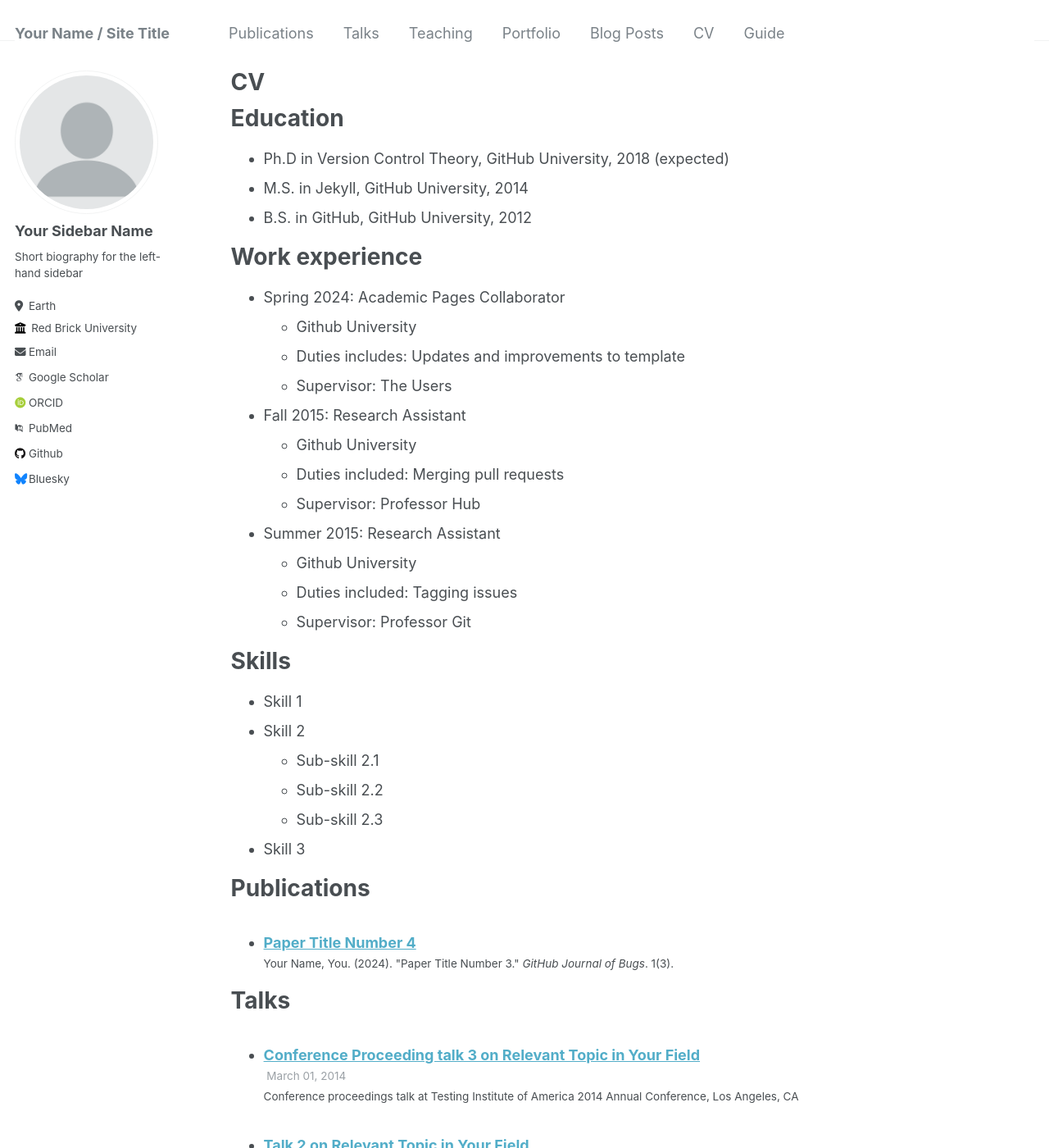
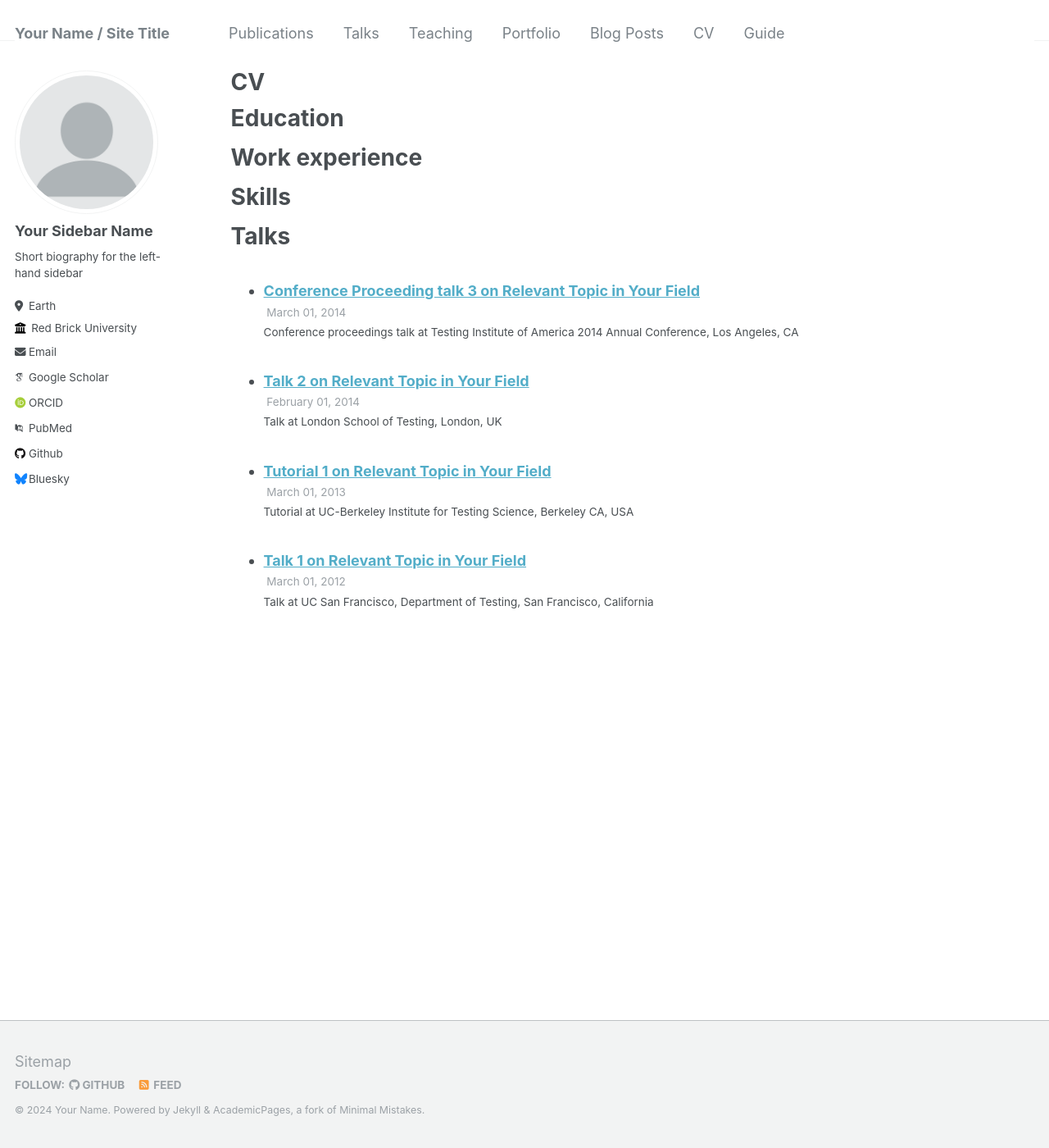
Before and after one commit to zhengjiaxi/zhengjiaxi, a Jekyll site: the page built from _pages/cv.md, in a window 1280 px wide and 1400 px high. Shown: the whole window at 82% size. Built offline with Jekyll 4.4.1, drawn with Linux system fonts in a browser that asks for light colours; some web fonts are replaced; some of the changed text lies outside the part shown.

Commit message:
Initial commit

```diff
--- a/_pages/cv.md
+++ b/_pages/cv.md
@@ -11,54 +11,18 @@
 
 Education
 ======
-* Ph.D in Version Control Theory, GitHub University, 2018 (expected)
-* M.S. in Jekyll, GitHub University, 2014
-* B.S. in GitHub, GitHub University, 2012
+
 
 Work experience
 ======
-* Spring 2024: Academic Pages Collaborator
-  * Github University
-  * Duties includes: Updates and improvements to template
-  * Supervisor: The Users
 
-* Fall 2015: Research Assistant
-  * Github University
-  * Duties included: Merging pull requests
-  * Supervisor: Professor Hub
-
-* Summer 2015: Research Assistant
-  * Github University
-  * Duties included: Tagging issues
-  * Supervisor: Professor Git
 
 Skills
 ======
-* Skill 1
-* Skill 2
-  * Sub-skill 2.1
-  * Sub-skill 2.2
-  * Sub-skill 2.3
-* Skill 3
 
-Publications
-======
-  <ul>{% for post in site.publications reversed %}
-    {% include archive-single-cv.html %}
-  {% endfor %}</ul>
 
 Talks
 ======
   <ul>{% for post in site.talks reversed %}
     {% include archive-single-talk-cv.html  %}
   {% endfor %}</ul>
-
-Teaching
-======
-  <ul>{% for post in site.teaching reversed %}
-    {% include archive-single-cv.html %}
-  {% endfor %}</ul>
-
-Service and leadership
-======
-* Currently signed in to 43 different slack teams
```
